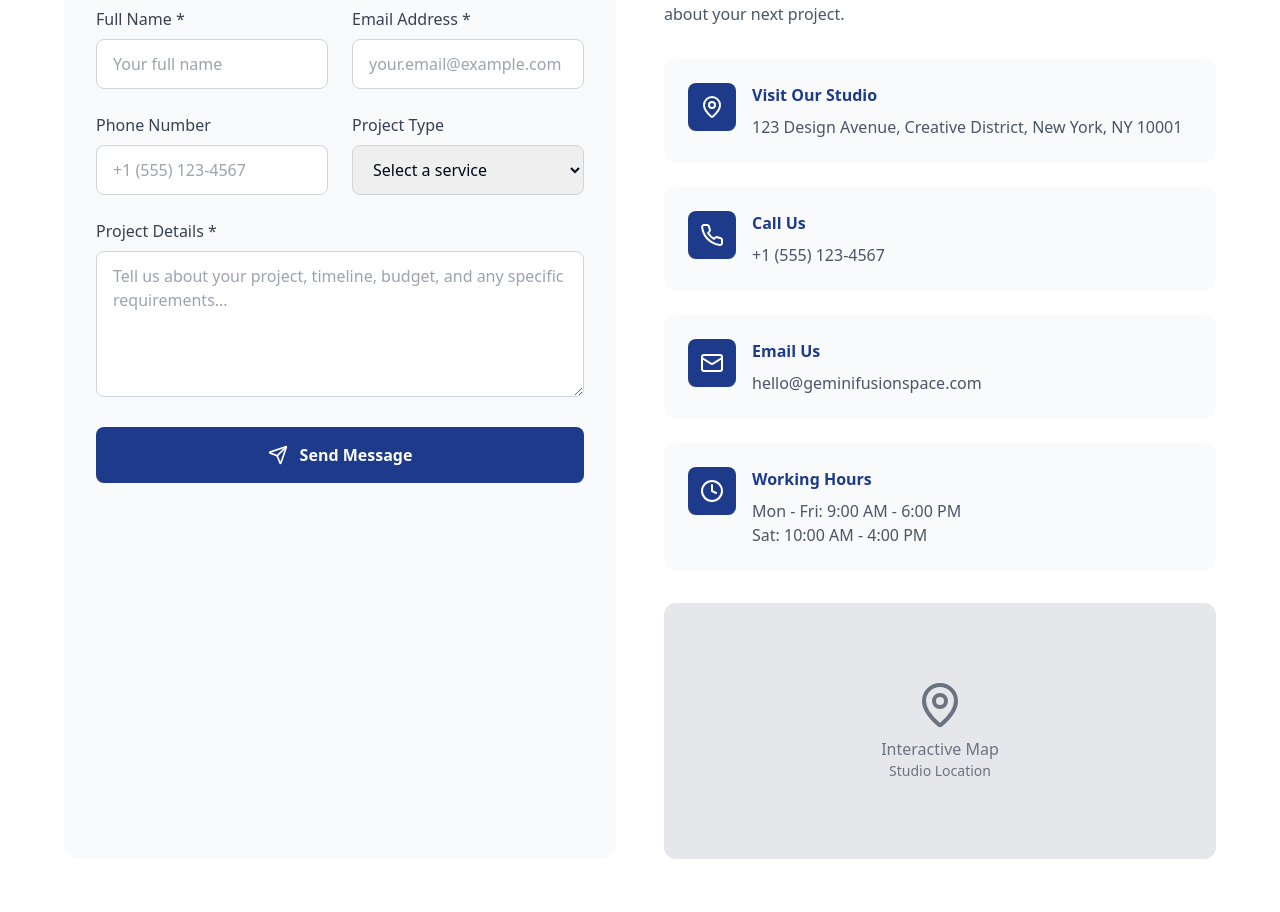
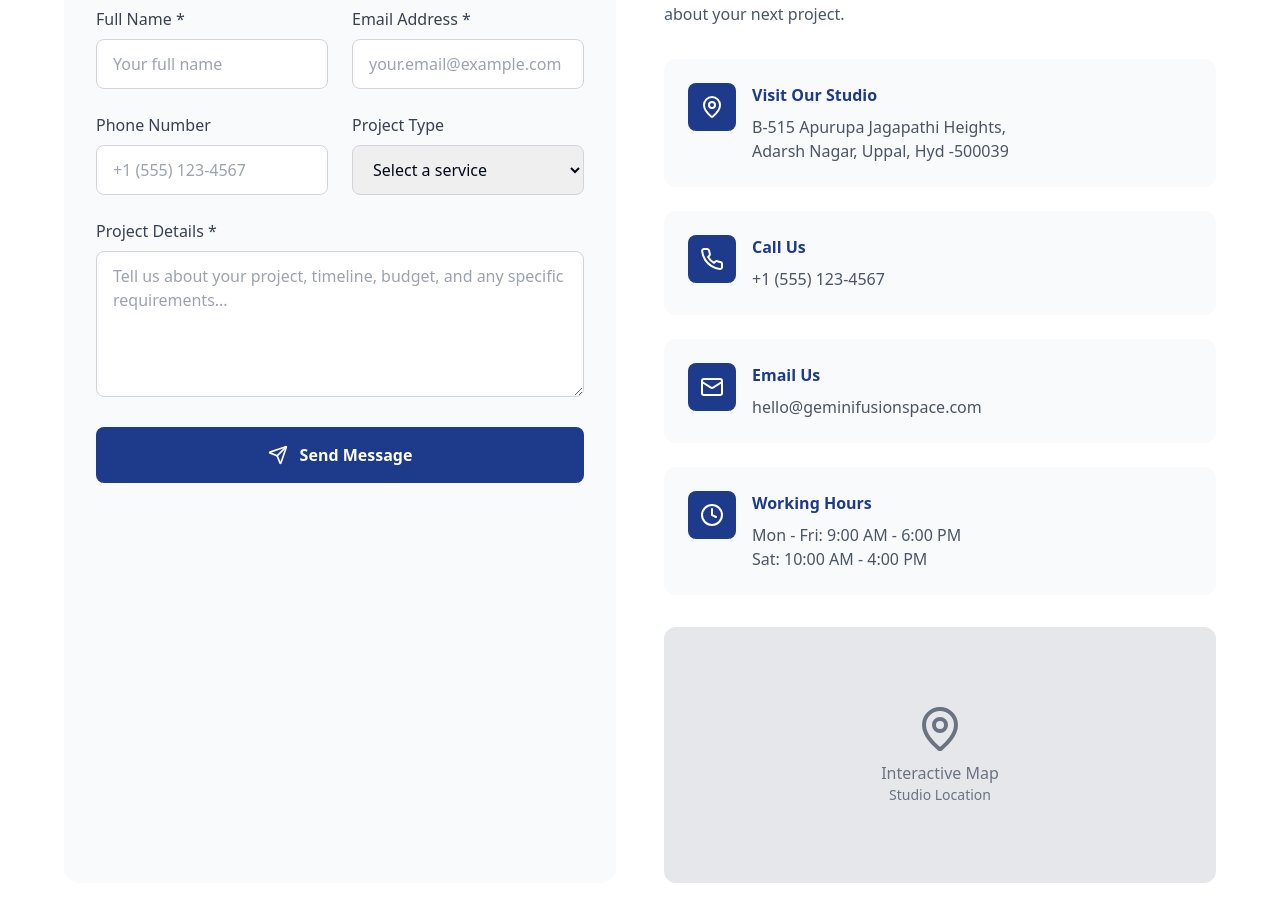
Before and after one commit to GaRa-vi04/fusion-space-website-kit, a React (Vite) app: page / in a window 1280 px wide. Shown: the part 4595-5507 px from the top of the page. Built offline with nearby package versions, Linux system fonts and the light colour scheme.

Commit message:
Update contact address
Update the contact address in the contact information section.

```diff
--- a/src/components/Contact.tsx
+++ b/src/components/Contact.tsx
@@ -1,4 +1,3 @@
-
 import React, { useState } from 'react';
 import { MapPin, Phone, Mail, Clock, Send } from 'lucide-react';
 
@@ -36,7 +35,7 @@ const Contact = () => {
     {
       icon: MapPin,
       title: 'Visit Our Studio',
-      info: '123 Design Avenue, Creative District, New York, NY 10001'
+      info: 'B-515 Apurupa Jagapathi Heights,\nAdarsh Nagar, Uppal, Hyd -500039'
     },
     {
       icon: Phone,
```
